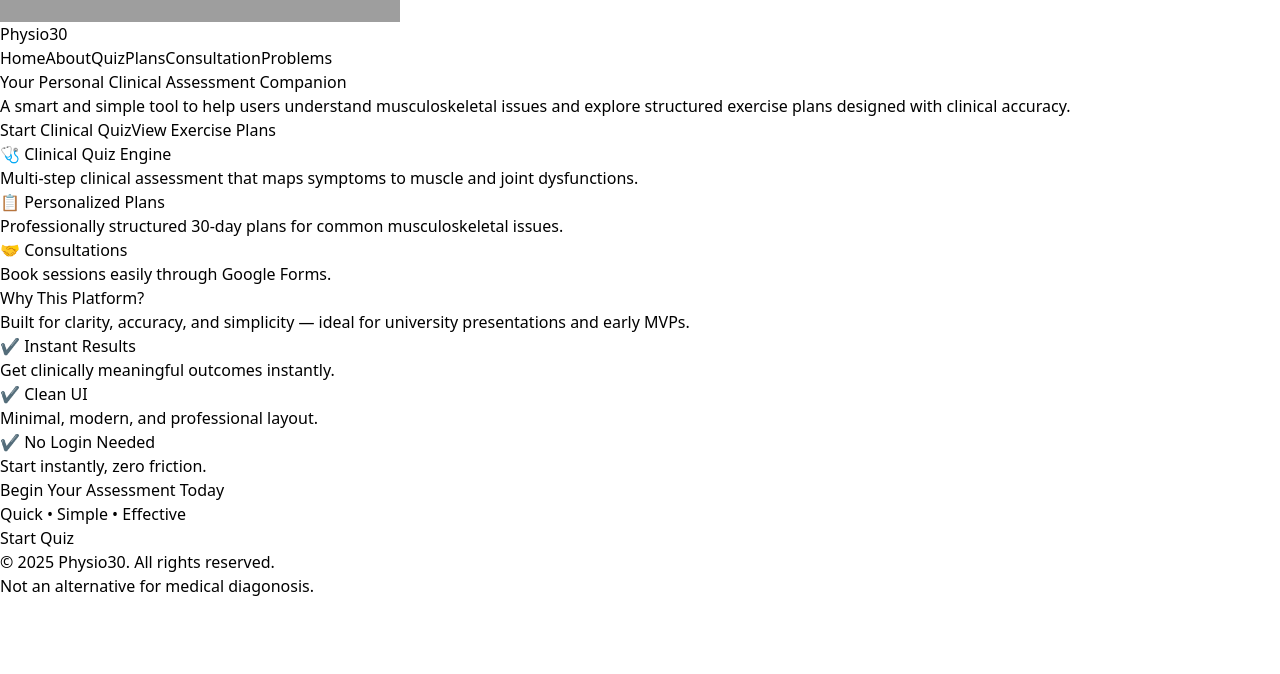
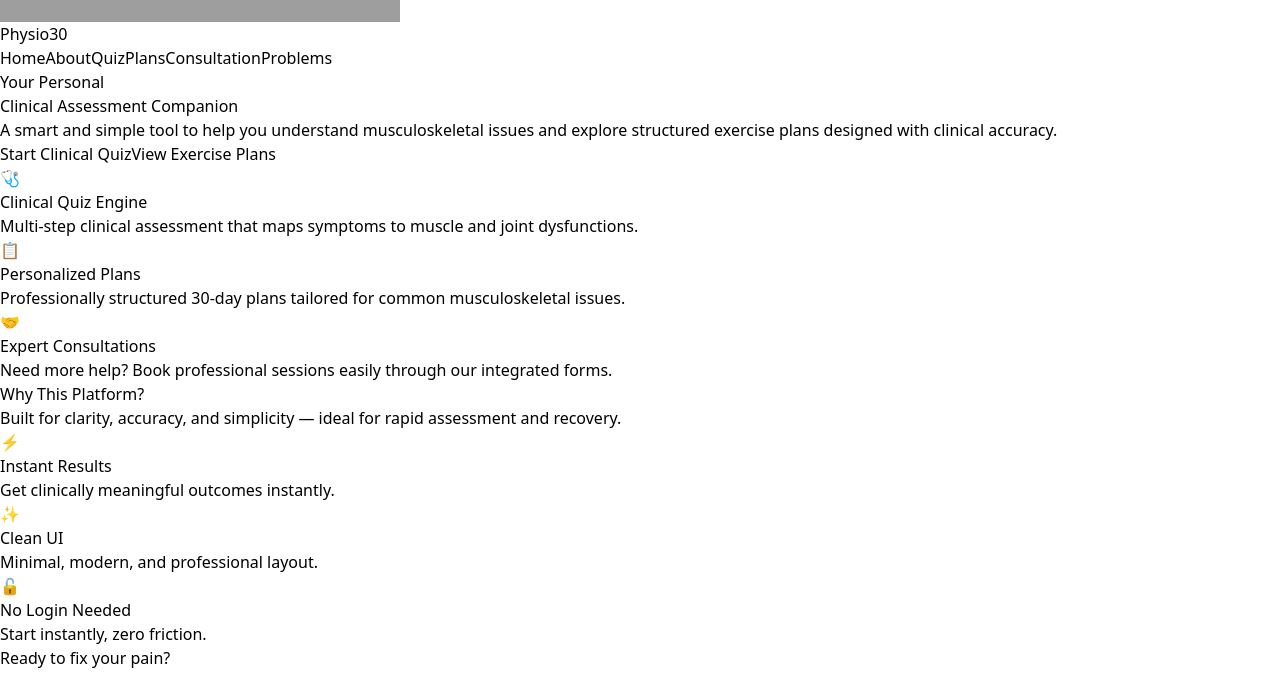
Before and after one commit to SaadSohail-1/physio-track-public, a React (Vite) app: page / in a window 1280 px wide. Shown: the part 278-952 px from the top of the page. Before the commit the page ends 876 px from the top, so only its background shows below. Built offline with nearby package versions, Linux system fonts and the light colour scheme; grey boxes are pictures that could not be loaded.

Commit message:
modified home page

```diff
--- a/src/pages/Home.jsx
+++ b/src/pages/Home.jsx
@@ -2,103 +2,112 @@ import { Link } from "react-router-dom";
 
 export default function Home() {
   return (
-    <div className="min-h-screen bg-gradient-to-b from-blue-50 to-white">
+    <div className="min-h-screen bg-gradient-to-b from-blue-50/50 to-white">
 
-      {/* hero section */}
-      <section className="mx-auto px-6 py-20 text-center">
-        <h1 className="text-5xl font-extrabold text-blue-800 tracking-tight">
-          Your Personal Clinical Assessment Companion
+      {/* --- Hero Section --- */}
+      <section className="mx-auto px-6 py-24 text-center max-w-4xl">
+        <h1 className="text-5xl md:text-6xl font-extrabold text-blue-900 tracking-tight mb-6">
+          Your Personal <br />
+          <span className="text-blue-600">Clinical Assessment</span> Companion
         </h1>
 
-        <p className="text-lg text-blue-700 mt-4 max-w-2xl mx-auto leading-relaxed">
-          A smart and simple tool to help users understand musculoskeletal issues
+        <p className="text-lg md:text-xl text-slate-600 mt-6 max-w-2xl mx-auto leading-relaxed">
+          A smart and simple tool to help you understand musculoskeletal issues
           and explore structured exercise plans designed with clinical accuracy.
         </p>
 
-        <div className="mt-8 flex justify-center gap-4">
+        <div className="mt-10 flex flex-col sm:flex-row justify-center gap-4">
           <Link
             to="/quiz"
-            className="bg-blue-700 text-white px-6 py-3 rounded-xl shadow-md hover:bg-blue-800 transition"
+            className="bg-blue-600 text-white px-8 py-4 rounded-full font-semibold shadow-lg hover:bg-blue-700 hover:shadow-blue-200/50 transition-all transform hover:-translate-y-0.5"
           >
             Start Clinical Quiz
           </Link>
 
           <Link
             to="/plans"
-            className="border border-blue-700 text-blue-700 px-6 py-3 rounded-xl hover:bg-blue-100 transition"
+            className="bg-white text-blue-700 px-8 py-4 rounded-full font-semibold border border-blue-200 shadow-sm hover:border-blue-300 hover:bg-blue-50 transition-all"
           >
             View Exercise Plans
           </Link>
         </div>
       </section>
 
-      {/*features section*/}
-      <section className="py-16 bg-white">
-        <div className=" mx-auto px-6 grid md:grid-cols-3 gap-10">
+      {/* --- Features Section --- */}
+      <section className="py-20 bg-white">
+        <div className="max-w-6xl mx-auto px-6">
+          <div className="grid md:grid-cols-3 gap-8">
 
-          <div className="p-6 rounded-2xl shadow-sm border border-blue-100 bg-blue-50 text-center">
-            <h3 className="text-2xl font-semibold text-blue-800">🩺 Clinical Quiz Engine</h3>
-            <p className="text-blue-700 mt-2">
+            {/* Feature 1 */}
+            <div className="p-8 rounded-2xl bg-blue-50 border border-blue-100 text-center hover:shadow-lg transition-shadow duration-300">
+              <div className="text-4xl mb-4">🩺</div>
+              <h3 className="text-2xl font-bold text-blue-900 mb-3">Clinical Quiz Engine</h3>
+              <p className="text-slate-600 leading-relaxed">
                 Multi-step clinical assessment that maps symptoms to muscle and joint dysfunctions.
               </p>
             </div>
 
-          <div className="p-6 rounded-2xl shadow-sm border border-blue-100 bg-blue-50 text-center">
-            <h3 className="text-2xl font-semibold text-blue-800">📋 Personalized Plans</h3>
-            <p className="text-blue-700 mt-2">
-              Professionally structured 30-day plans for common musculoskeletal issues.
+            {/* Feature 2 */}
+            <div className="p-8 rounded-2xl bg-blue-50 border border-blue-100 text-center hover:shadow-lg transition-shadow duration-300">
+              <div className="text-4xl mb-4">📋</div>
+              <h3 className="text-2xl font-bold text-blue-900 mb-3">Personalized Plans</h3>
+              <p className="text-slate-600 leading-relaxed">
+                Professionally structured 30-day plans tailored for common musculoskeletal issues.
               </p>
             </div>
 
-          <div className="p-6 rounded-2xl shadow-sm border border-blue-100 bg-blue-50 text-center">
-            <h3 className="text-2xl font-semibold text-blue-800">🤝 Consultations</h3>
-            <p className="text-blue-700 mt-2">
-              Book sessions easily through Google Forms.
+            {/* Feature 3 */}
+            <div className="p-8 rounded-2xl bg-blue-50 border border-blue-100 text-center hover:shadow-lg transition-shadow duration-300">
+              <div className="text-4xl mb-4">🤝</div>
+              <h3 className="text-2xl font-bold text-blue-900 mb-3">Expert Consultations</h3>
+              <p className="text-slate-600 leading-relaxed">
+                Need more help? Book professional sessions easily through our integrated forms.
               </p>
             </div>
 
           </div>
+        </div>
       </section>
 
-      {/*why section*/}
-      <section className="py-20 text-center max-w-5xl mx-auto px-6">
-        <h2 className="text-4xl font-bold text-blue-800">Why This Platform?</h2>
-        <p className="text-blue-700 mt-4 max-w-2xl mx-auto">
-          Built for clarity, accuracy, and simplicity — ideal for university presentations and early MVPs.
+      {/* --- Why Section --- */}
+      <section className="py-24 bg-gradient-to-b from-white to-blue-50/30">
+        <div className="max-w-5xl mx-auto px-6 text-center">
+          <h2 className="text-3xl md:text-4xl font-bold text-blue-900 mb-4">Why This Platform?</h2>
+          <p className="text-slate-600 max-w-2xl mx-auto mb-12 text-lg">
+            Built for clarity, accuracy, and simplicity — ideal for rapid assessment and recovery.
           </p>
 
-        <div className="grid md:grid-cols-3 gap-8 mt-10">
-
-          <div className="p-6 rounded-xl shadow-sm bg-white border border-blue-100">
-            <h4 className="text-xl font-semibold text-blue-800">✔ Instant Results</h4>
-            <p className="text-blue-700 mt-2">Get clinically meaningful outcomes instantly.</p>
+          <div className="grid md:grid-cols-3 gap-8">
+            {[
+              { title: "Instant Results", desc: "Get clinically meaningful outcomes instantly.", icon: "⚡" },
+              { title: "Clean UI", desc: "Minimal, modern, and professional layout.", icon: "✨" },
+              { title: "No Login Needed", desc: "Start instantly, zero friction.", icon: "🔓" }
+            ].map((item, index) => (
+              <div key={index} className="p-6 rounded-xl bg-white border border-slate-100 shadow-sm hover:shadow-md hover:-translate-y-1 transition-all duration-300">
+                <div className="text-3xl mb-3">{item.icon}</div>
+                <h4 className="text-xl font-bold text-blue-800 mb-2">{item.title}</h4>
+                <p className="text-slate-600 text-sm">{item.desc}</p>
               </div>
-
-          <div className="p-6 rounded-xl shadow-sm bg-white border border-blue-100">
-            <h4 className="text-xl font-semibold text-blue-800">✔ Clean UI</h4>
-            <p className="text-blue-700 mt-2">Minimal, modern, and professional layout.</p>
+            ))}
           </div>
-
-          <div className="p-6 rounded-xl shadow-sm bg-white border border-blue-100">
-            <h4 className="text-xl font-semibold text-blue-800">✔ No Login Needed</h4>
-            <p className="text-blue-700 mt-2">Start instantly, zero friction.</p>
         </div>
-
-        </div>
-
       </section>
 
-      {/* CTA */}
-      <section className="py-20 bg-blue-700 text-center text-white">
-        <h2 className="text-4xl font-bold">Begin Your Assessment Today</h2>
-        <p className="mt-3 text-blue-100">Quick • Simple • Effective</p>
+      {/* --- CTA Section --- */}
+      <section className="py-20 bg-blue-700 text-center text-white px-6">
+        <div className="max-w-3xl mx-auto">
+          <h2 className="text-3xl md:text-4xl font-bold mb-4">Ready to fix your pain?</h2>
+          <p className="text-blue-100 text-lg mb-8">
+            Take the quiz in less than 2 minutes and get your recovery plan.
+          </p>
 
           <Link
             to="/quiz"
-          className="mt-6 inline-block bg-white text-blue-700 px-10 py-3 rounded-xl text-lg font-semibold hover:bg-gray-100 transition shadow-md"
+            className="inline-block bg-white text-blue-700 px-10 py-4 rounded-full text-lg font-bold hover:bg-blue-50 transition shadow-xl transform hover:scale-105 duration-200"
           >
-          Start Quiz
+            Start Assessment Now
           </Link>
+        </div>
       </section>
 
     </div>
```
Also changed, not shown: src/pages/About.jsx (+67 -43 lines). Lines whose indentation alone changed are shown as unchanged.
